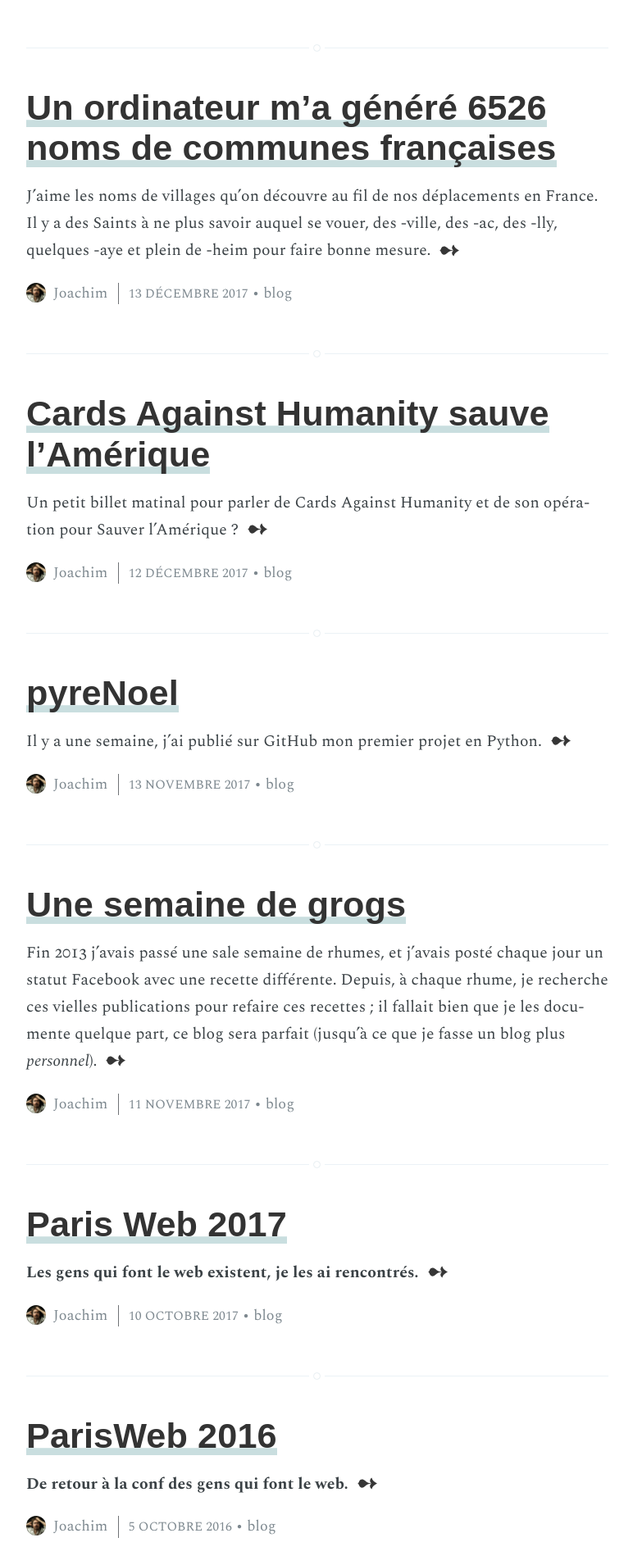
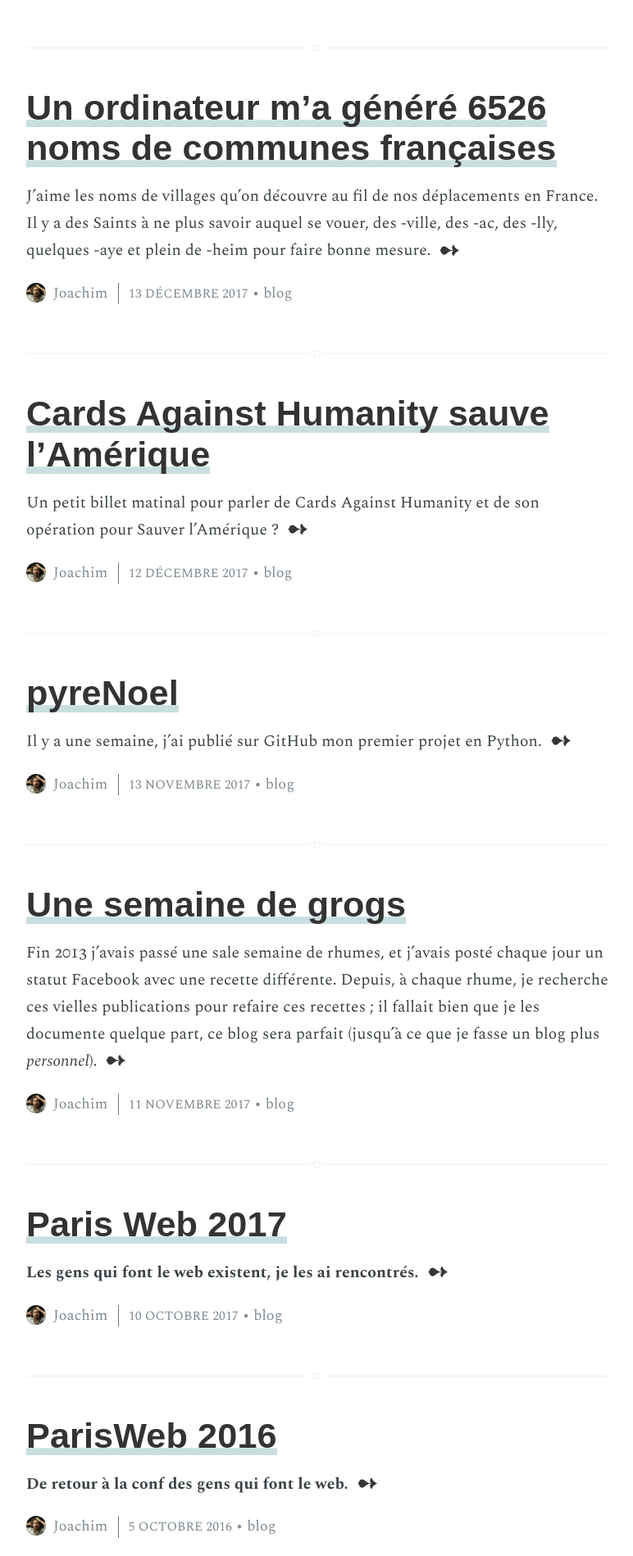
Before and after one commit to joachimesque/joachimesque.github.io, a Jekyll site: the page built from index.html, in a window 1280 px wide. Shown: the part 699-2597 px from the top of the page at 82% size, without its empty margins (253-1025 px from the left). Built offline with Jekyll 4.4.1, drawn with Linux system fonts in a browser that asks for light colours; some web fonts are replaced; the list of posts is cut into pages by our own code; comment, search, counter and statistics services are not loaded.

Commit message:
Delete Hyphenation

```diff
--- a/assets/css/screen.css
+++ b/assets/css/screen.css
@@ -780,8 +780,8 @@ a#lien-contenu:focus {
     border-bottom: #EBF2F6 1px solid;
 }
 .post p {
-    word-break: break-word;
-    hyphens: auto;
+    /* word-break: break-word;
+    hyphens: auto; */
     text-align: left;
 }
 .post a:not(.read-more, [class^="icon-twitter"]) {
```
